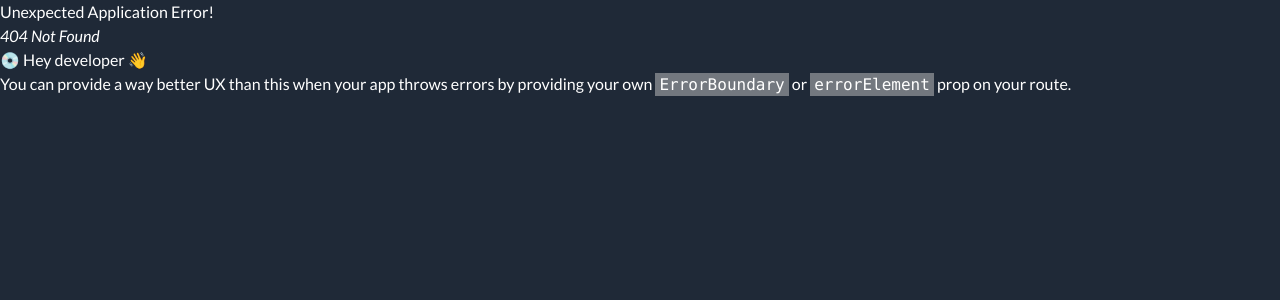
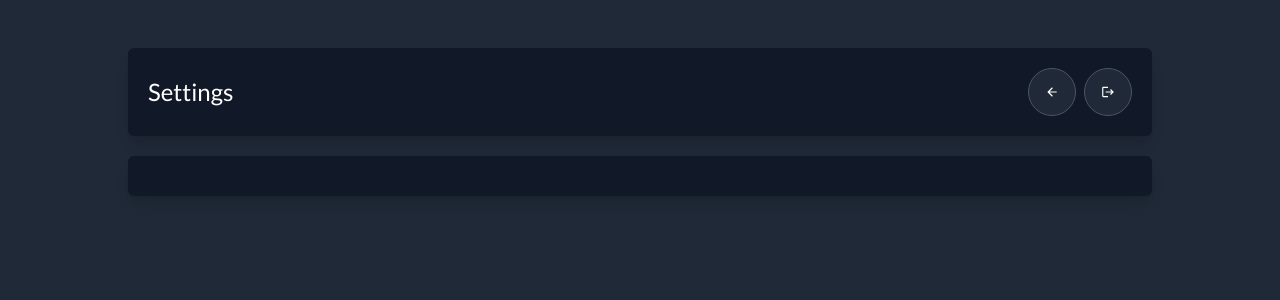
Before and after one commit to Michelium/lofanje-react, a React (Create React App) app: page /settings in a window 1280 px wide. Before the commit this address had no page. Shown: the top 300 px of the page. Built offline with nearby package versions, Linux system fonts and the light colour scheme; sample sign-in values are in the browser's storage.

Commit message:
feat: added settings page

```diff
--- a/src/components/ui/Button.tsx
+++ b/src/components/ui/Button.tsx
@@ -4,11 +4,12 @@ interface ButtonProps extends ButtonHTMLAttributes<HTMLButtonElement> {
     size?: "small" | "medium" | "large";
     color?: "primary";
     children: React.ReactNode;
-    onClick?: () => void;
+    onClick?: (event?:any) => void;
     rounded?: boolean;
+    className?: string
 }
 
-const Button = ({ color = "primary", size = "medium", children, onClick, rounded = false, ...props }: ButtonProps) => {
+const Button = ({ color = "primary", size = "medium", children, onClick, rounded = false, className, ...props }: ButtonProps) => {
     const sizeClasses = size === "small" ? "px-3 py-2 text-sm" : "px-6 py-3 text-lg";
 
     const colorClasses = {
@@ -20,7 +21,7 @@ const Button = ({ color = "primary", size = "medium", children, onClick, rounded
     return (
         <button
             onClick={onClick}
-            className={`${sizeClasses} ${colorClasses} ${roundedClasses} border-[1px] font-medium tracking-wide transition-all duration-300 focus:outline-none flex items-center align-middle px-4`}
+            className={`${sizeClasses} ${colorClasses} ${roundedClasses} ${className} border-[1px] font-medium tracking-wide transition-all duration-300 focus:outline-none flex items-center align-middle px-4`}
             {...props}
         >
             {children}
--- a/src/index.tsx
+++ b/src/index.tsx
@@ -8,6 +8,7 @@ import AuthProvider, { useAuth } from "./auth/AuthContext";
 import ProtectedRoute from "./auth/ProtectedRoute";
 import Login from "./pages/Auth/Login";
 import Logout from "./pages/Auth/Logout";
+import Settings from "./pages/Settings";
 
 const AppRoutes = () => {
     const { token } = useAuth();
@@ -20,6 +21,10 @@ const AppRoutes = () => {
                 {
                     path: "/",
                     element: <Lofanje />
+                },
+                {
+                    path: '/settings',
+                    element: <Settings />
                 },
                 {
                     path: "/logout",
--- a/src/pages/Auth/Login.tsx
+++ b/src/pages/Auth/Login.tsx
@@ -2,6 +2,8 @@ import React, { useState } from "react";
 import { useNavigate } from "react-router-dom";
 import { useAuth } from "../../auth/AuthContext";
 import apiRequest from "../../helpers/apiHelper";
+import Input from "../../components/form/Input";
+import Button from "../../components/ui/Button";
 
 const Login = () => {
     const { setToken } = useAuth();
@@ -39,7 +41,7 @@ const Login = () => {
                 <form onSubmit={handleLogin}>
                     <div className="mb-4">
                         <label htmlFor="username" className="block text-white mb-2">username</label>
-                        <input
+                        <Input
                             type="text"
                             id="username"
                             className="w-full p-2 bg-gray-700 text-white rounded border border-gray-600 focus:border-gray-400"
@@ -51,7 +53,7 @@ const Login = () => {
                     </div>
                     <div className="mb-6">
                         <label htmlFor="password" className="block text-white mb-2">Password</label>
-                        <input
+                        <Input
                             type="password"
                             id="password"
                             className="w-full p-2 bg-gray-700 text-white rounded border border-gray-600 focus:border-gray-400"
@@ -60,12 +62,9 @@ const Login = () => {
                             required
                         />
                     </div>
-                    <button
-                        type="submit"
-                        className="w-full py-2 px-4 bg-blue-600 hover:bg-blue-700 text-white font-bold rounded transition duration-200"
-                    >
+                    <Button className="w-full text-center" type="submit">
                         Login
-                    </button>
+                    </Button>
                 </form>
             </div>
         </div>
--- /dev/null
+++ b/src/pages/Lofanje/HeaderMenu.tsx
@@ -0,0 +1,21 @@
+import React from "react";
+import { MdLogout, MdSettings } from "react-icons/md";
+import Button from "../../components/ui/Button";
+import { useNavigate } from "react-router-dom";
+
+const HeaderMenu = () => {
+    const navigate = useNavigate();
+
+    return (
+        <div className="flex gap-x-2">
+            <Button size="small" rounded onClick={() => navigate("/settings")} title="Settings">
+                <MdSettings/>
+            </Button>
+            <Button size="small" rounded onClick={() => navigate("/logout", { replace: true })} title="Logout">
+                <MdLogout />
+            </Button>
+        </div>
+    );
+};
+
+export default HeaderMenu;
--- a/src/pages/Lofanje/index.tsx
+++ b/src/pages/Lofanje/index.tsx
@@ -8,6 +8,7 @@ import { Language } from "../../types/Language";
 import { Category } from "../../types/Category";
 import EntryForm from "./EntryForm";
 import { Entry } from "../../types/Entry";
+import HeaderMenu from "./HeaderMenu";
 
 const Lofanje = () => {
 
@@ -41,6 +42,10 @@ const Lofanje = () => {
     return (
         <div className="my-5 lg:my-12">
             <header className="container bg-gray-900 p-5 shadow-lg text-white rounded-md">
+                <div className="w-100 flex justify-between items-center mb-5">
+                    <h1 className="text-2xl">Lofanje</h1>
+                    <HeaderMenu />
+                </div>
                 <LanguageSelect language={language} setLanguage={setLanguage} onSelect={languageSelectAction} />
 
                 {language && (
--- /dev/null
+++ b/src/pages/Settings/HeaderMenu.tsx
@@ -0,0 +1,21 @@
+import React from "react";
+import { MdArrowBack, MdLogout } from "react-icons/md";
+import Button from "../../components/ui/Button";
+import { useNavigate } from "react-router-dom";
+
+const HeaderMenu = () => {
+    const navigate = useNavigate();
+
+    return (
+        <div className="flex gap-x-2">
+            <Button size="small" rounded onClick={() => navigate("/")} title="Lofanje">
+                <MdArrowBack />
+            </Button>
+            <Button size="small" rounded onClick={() => navigate("/logout", { replace: true })} title="Logout">
+                <MdLogout />
+            </Button>
+        </div>
+    );
+};
+
+export default HeaderMenu;
--- /dev/null
+++ b/src/pages/Settings/index.tsx
@@ -0,0 +1,20 @@
+import React from "react";
+import HeaderMenu from "./HeaderMenu";
+
+const Settings = () => {
+    return (
+        <div className="my-5 lg:my-12">
+            <header className="container bg-gray-900 p-5 shadow-lg text-white rounded-md">
+                <div className="w-100 flex justify-between items-center">
+                    <h1 className="text-2xl">Settings</h1>
+                    <HeaderMenu />
+                </div>
+            </header>
+
+            <main className="container mx-auto mt-5 bg-gray-900 p-5 shadow-lg text-white rounded-md">
+            </main>
+        </div>
+    );
+};
+
+export default Settings;
```
